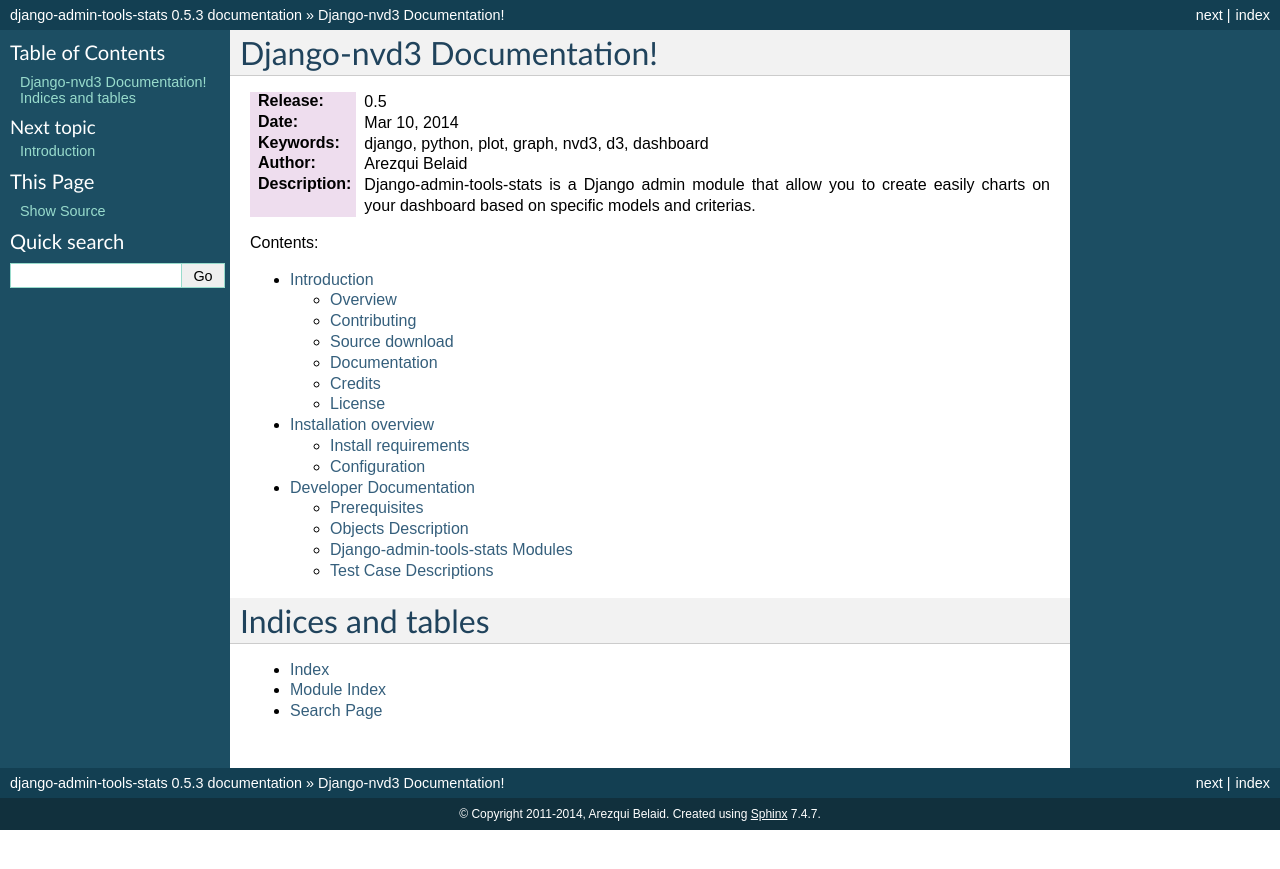
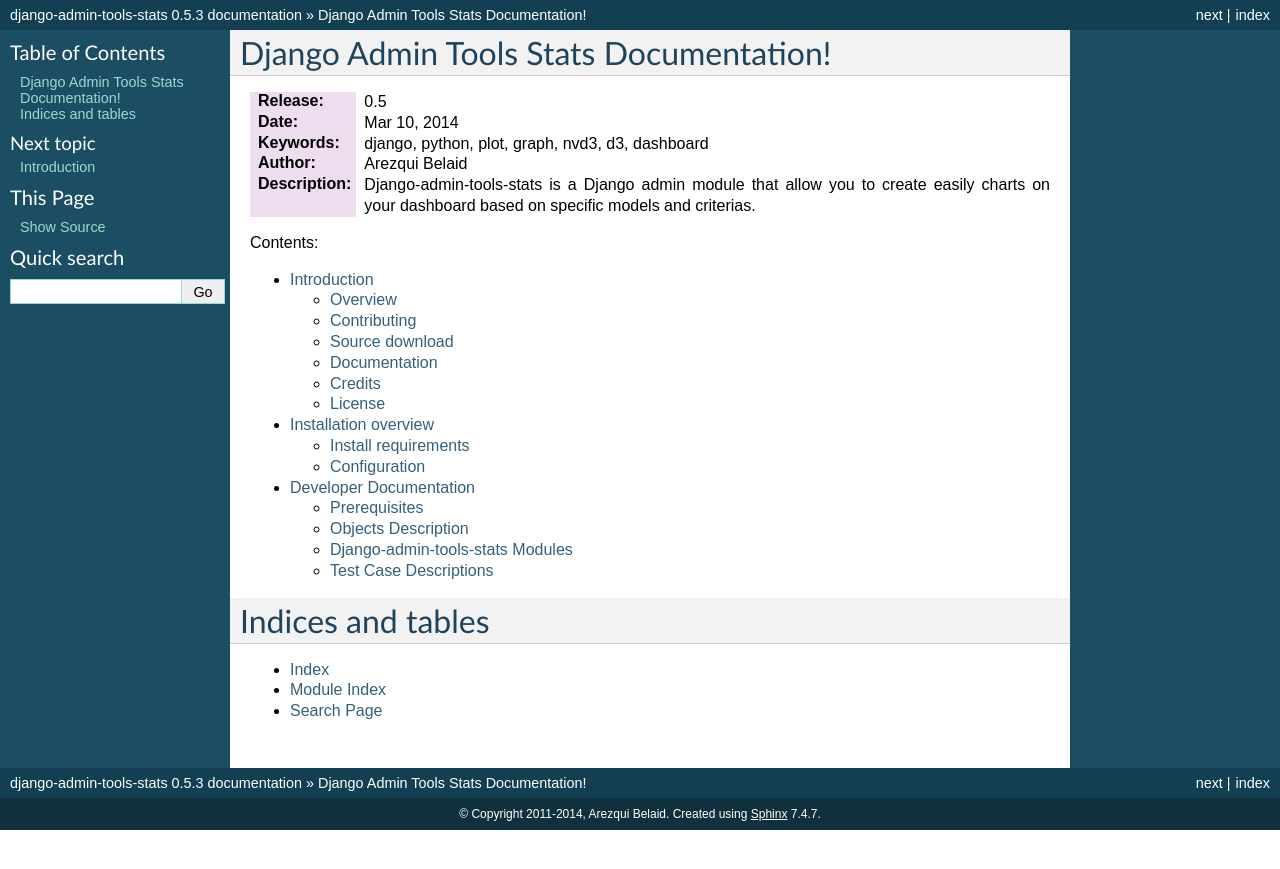
Before and after one commit to areski/django-admin-tools-stats, a Sphinx documentation site: the page built from docs/source/index.rst, in a window 1280 px wide. Shown: the top 869 px of the page. Built offline with Sphinx 7.4.7, drawn with Linux system fonts in a browser that asks for light colours.

Commit message:
h1 was for the wrong project.

```diff
--- a/docs/source/index.rst
+++ b/docs/source/index.rst
@@ -4,7 +4,7 @@
    contain the root `toctree` directive.
 
 
-Django-nvd3 Documentation!
+Django Admin Tools Stats Documentation!
 ==========================
 
 :Release: |version|
```
